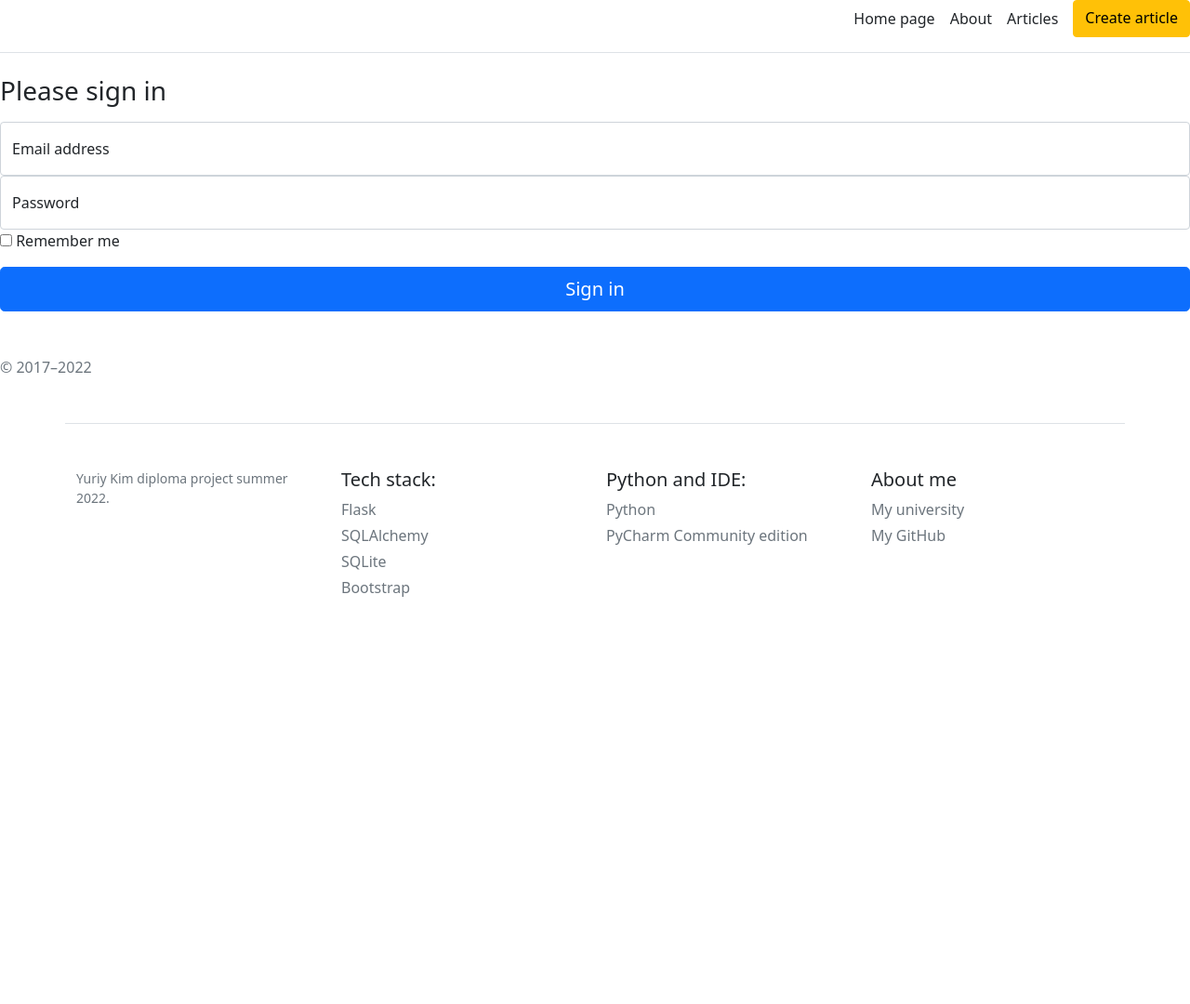
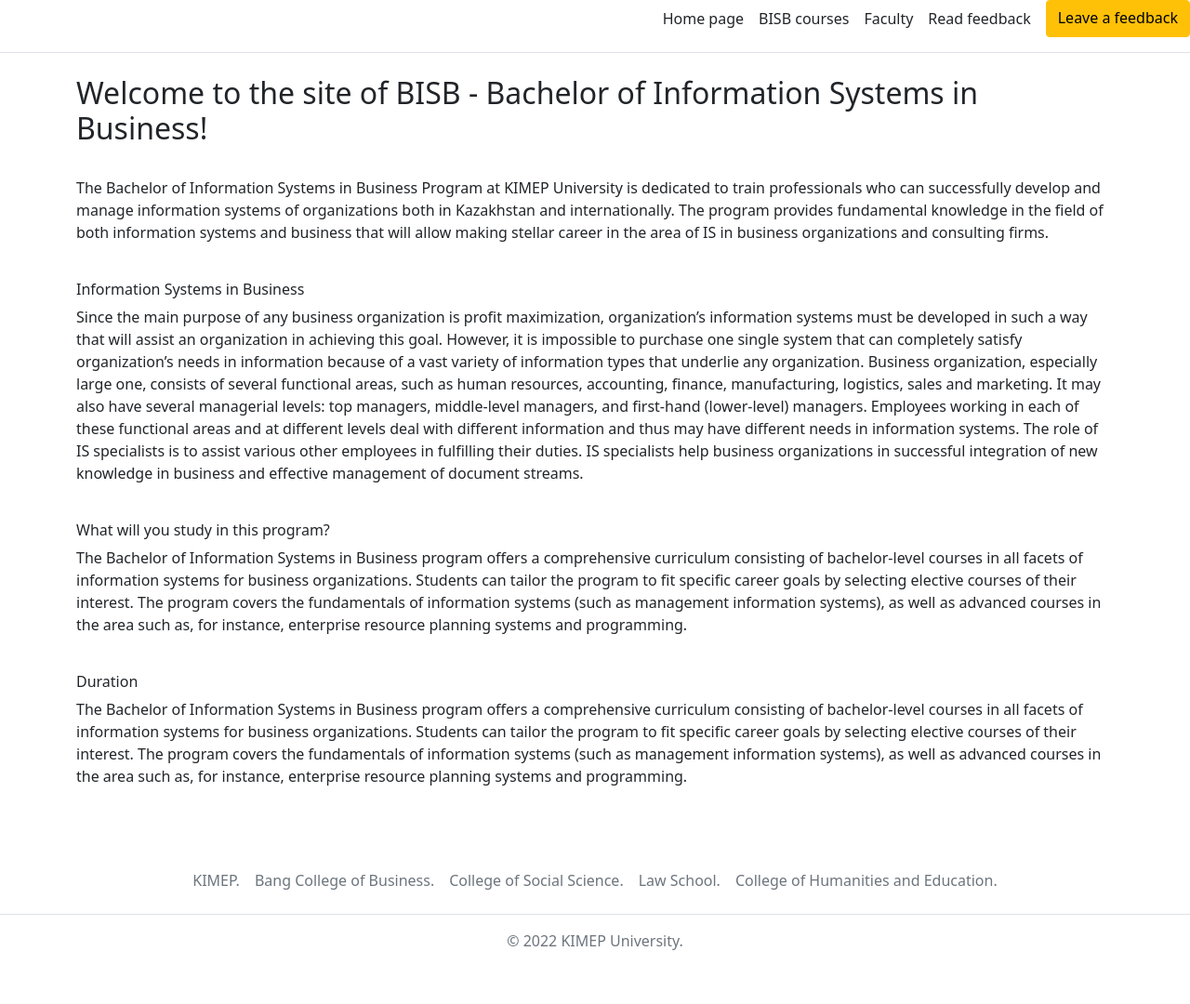
Before and after one commit to Vanoficecream/Final-project, a Flask app: page / in a window 1280 px wide. Shown: the whole page at 93% size. Before the commit the page ends 642 px from the top, so only its background shows below. Run offline with Flask 2, Linux system fonts and the light colour scheme.

Commit message:
Add files via upload

```diff
--- a/Templates/base.html
+++ b/Templates/base.html
@@ -7,49 +7,28 @@
     <title>{% block title %}{% endblock %}</title>
 </head>
 <body>
+
     <div class="d-flex flex-column flex-md-row align-items-center pb-3 mb-4 border-bottom">
-
-      <nav class="d-inline-flex mt-2 mt-md-0 ms-md-auto">
+        <nav class="d-inline-flex mt-2 mt-md-0 ms-md-auto">
         <a class="me-3 py-2 text-dark text-decoration-none" href="/">Home page</a>
-        <a class="me-3 py-2 text-dark text-decoration-none" href="/about">About</a>
-        <a class="me-3 py-2 text-dark text-decoration-none" href="/posts">Articles</a>
-        <a class="btn btn-warning" href="/create-article">Create article</a>
+        <a class="me-3 py-2 text-dark text-decoration-none" href="/courses">BISB courses</a>
+        <a class="me-3 py-2 text-dark text-decoration-none" href="/faculty">Faculty</a>
+        <a class="me-3 py-2 text-dark text-decoration-none" href="/read-feedback">Read feedback</a>
+        <a class="btn btn-warning" href="/write-feedback">Leave a feedback</a>
       </nav>
     </div>
 
     {% block body %}{% endblock %}
 
-    <footer class="container pt-4 my-md-5 pt-md-5 border-top">
-    <div class="row">
-      <div class="col-12 col-md">
-        <small class="d-block mb-3 text-muted">Yuriy Kim diploma project summer 2022.</small>
-      </div>
-      <div class="col-6 col-md">
-        <h5>Tech stack:</h5>
-        <ul class="list-unstyled text-small">
-          <li class="mb-1"><a class="link-secondary text-decoration-none" href="https://flask.palletsprojects.com/en/2.1.x/">Flask</a></li>
-          <li class="mb-1"><a class="link-secondary text-decoration-none" href="https://www.sqlalchemy.org/">SQLAlchemy</a></li>
-          <li class="mb-1"><a class="link-secondary text-decoration-none" href="https://www.sqlite.org/index.html">SQLite</a></li>
-          <li class="mb-1"><a class="link-secondary text-decoration-none" href="https://getbootstrap.com/">Bootstrap</a></li>
-        </ul>
-      </div>
-      <div class="col-6 col-md">
-        <h5>Python and IDE:</h5>
-        <ul class="list-unstyled text-small">
-          <li class="mb-1"><a class="link-secondary text-decoration-none" href="https://www.python.org/downloads/">Python</a></li>
-          <li
-                  class="mb-1"><a class="link-secondary text-decoration-none" href="https://www.jetbrains.com/ru-ru/pycharm/download/#section=windows">PyCharm
-            Community edition</a></li>
-        </ul>
-      </div>
-      <div class="col-6 col-md">
-        <h5>About me</h5>
-        <ul class="list-unstyled text-small">
-          <li class="mb-1"><a class="link-secondary text-decoration-none" href="https://my.kimep.kz/Default.aspx?ReturnUrl=%2f">My university</a></li>
-          <li class="mb-1"><a class="link-secondary text-decoration-none" href="https://github.com/Vanoficecream">My GitHub</a></li>
-        </ul>
-      </div>
-    </div>
+    <footer class="py-3 my-4">
+    <ul class="nav justify-content-center border-bottom pb-3 mb-3">
+      <li class="nav-item"><a href="https://www.kimep.kz/en/" class="nav-link px-2 text-muted">KIMEP.</a></li>
+      <li class="nav-item"><a href="https://www.kimep.kz/bang-college-of-business/en/" class="nav-link px-2 text-muted">Bang College of Business.</a></li>
+      <li class="nav-item"><a href="https://www.kimep.kz/college-of-social-sciences/en/" class="nav-link px-2 text-muted">College of Social Science.</a></li>
+      <li class="nav-item"><a href="https://www.kimep.kz/school-of-law/en/" class="nav-link px-2 text-muted">Law School.</a></li>
+      <li class="nav-item"><a href="https://www.kimep.kz/college-humanities-education/en/" class="nav-link px-2 text-muted">College of Humanities and Education.</a></li>
+    </ul>
+    <p class="text-center text-muted">© 2022 KIMEP University.</p>
   </footer>
 </body>
 </html>
--- a/Templates/index.html
+++ b/Templates/index.html
@@ -6,27 +6,31 @@
 
 {% block body %}
 
-<main class="form-signin w-100 m-auto" class="container">
-  <form>
-    <h1 class="h3 mb-3 fw-normal">Please sign in</h1>
+<div class="container">
+  <h2>Welcome to the site of BISB - Bachelor of Information Systems in Business!</h2><br>
+    <p>The Bachelor of Information Systems in Business Program at KIMEP University is dedicated to train professionals who can successfully develop and manage
+    information systems of organizations both in Kazakhstan and internationally. The program provides fundamental knowledge in the field of both information systems and
+    business that will allow making stellar career in the area of IS in business organizations and consulting firms.</p><br>
+  <h6>Information Systems in Business</h6>
+    <p>Since the main purpose of any business organization is profit maximization, organization’s information systems must be developed in such a way that will assist an
+     organization in achieving this goal. However, it is impossible to purchase one single system that can completely satisfy organization’s needs in information because
+     of a vast variety of information types that underlie any organization. Business organization, especially large one, consists of several functional areas, such as
+     human resources, accounting, finance, manufacturing, logistics, sales and marketing. It may also have several managerial levels: top managers, middle-level managers,
+     and first-hand (lower-level) managers. Employees working in each of these functional areas and at different levels deal with different information and thus may have
+     different needs in information systems. The role of IS specialists is to assist various other employees in fulfilling their duties. IS specialists help business
+     organizations in successful integration of new knowledge in business and effective management of document streams.</p><br>
+   <h6>What will you study in this program?</h6>
+    <p>The Bachelor of Information Systems in Business program offers a comprehensive curriculum consisting of bachelor-level courses in all facets of information systems
+        for business organizations. Students can tailor the program to fit specific career goals by selecting elective courses of their interest. The program covers the
+        fundamentals of information systems (such as management information systems), as well as advanced courses in the area such as, for instance, enterprise resource
+        planning systems and programming.</p><br>
+    <h6>Duration</h6>
+    <p>The Bachelor of Information Systems in Business program offers a comprehensive curriculum consisting of bachelor-level courses in all facets of information
+        systems for business organizations. Students can tailor the program to fit specific career goals by selecting elective courses of their interest. The program
+        covers the fundamentals of information systems (such as management information systems), as well as advanced courses in the area such as, for instance,
+        enterprise resource planning systems and programming.</p><br>
+</div>
 
-    <div class="form-floating">
-      <input type="email" class="form-control" id="floatingInput" placeholder="name@example.com">
-      <label for="floatingInput">Email address</label>
-    </div>
-    <div class="form-floating">
-      <input type="password" class="form-control" id="floatingPassword" placeholder="Password">
-      <label for="floatingPassword">Password</label>
-    </div>
 
-    <div class="checkbox mb-3">
-      <label>
-        <input type="checkbox" value="remember-me"> Remember me
-      </label>
-    </div>
-    <button class="w-100 btn btn-lg btn-primary" type="submit">Sign in</button>
-    <p class="mt-5 mb-3 text-muted">© 2017–2022</p>
-  </form>
-</main>
 
 {% endblock %}
```
Also changed, not shown: Templates/courses.html (added, +15 -0 lines), Templates/faculty.html (added, +15 -0 lines), Templates/feedback_details.html (added, +19 -0 lines), Templates/feedback_update.html (added, +19 -0 lines), Templates/read-feedback.html (added, +26 -0 lines), Templates/write-feedback.html (added, +17 -0 lines).
